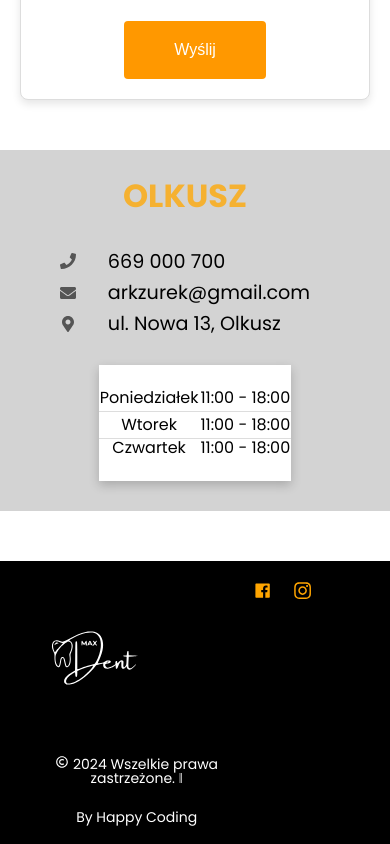
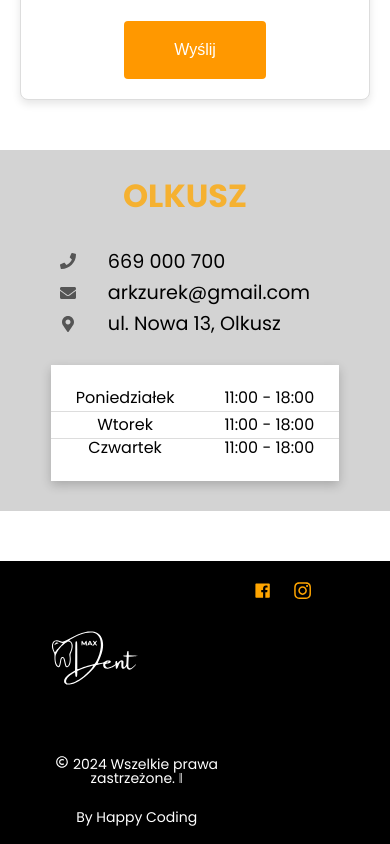
Before and after one commit to hello-happy-coding/max-dent, a React (Create React App) app: page / in a window 390 px wide. Shown: the part 3670-4514 px from the top of the page. Built offline with nearby package versions, Linux system fonts and the light colour scheme; a web font is replaced by a local one.

Commit message:
Clearing (#12)
* width-mobile-form

* change-box-sizing

* change jpg to webp

* clean scroll to & label paddiing

* corrected changes

```diff
--- a/src/components/ContactForm/ContactForm.css
+++ b/src/components/ContactForm/ContactForm.css
@@ -1,5 +1,9 @@
 .contact {
   margin: 20px;
+}
+
+.invite{
+  scroll-margin-top: 90px;
 }
 
 .form-group {
--- a/src/components/ContactForm/ContactForm.jsx
+++ b/src/components/ContactForm/ContactForm.jsx
@@ -7,7 +7,9 @@ import { elementId } from "../../constants/elementId";
 const ContactForm = () => {
   return (
     <div className="contact">
-      <h3 id={elementId.contact}>ZAPRASZAMY DO KONTAKTU</h3>
+      <h3 id={elementId.contact} className="invite">
+        ZAPRASZAMY DO KONTAKTU
+      </h3>
       <Divider />
       <form action="https://formsubmit.co/arkzurek@gmail.com" method="POST">
         <div className="container">
--- a/src/components/OurServices/OurServices.css
+++ b/src/components/OurServices/OurServices.css
@@ -1,5 +1,7 @@
 .containerService {
   margin: 20px;
+  scroll-margin-top: 70px;
+
 }
 
 .line {
--- a/src/components/Places/Places.css
+++ b/src/components/Places/Places.css
@@ -78,6 +78,8 @@
 .lunes {
   padding-top: 25px;
   padding-bottom: 5px;
+  padding-left: 25px;
+  padding-right: 25px;
 }
 
 .viernes {
```
